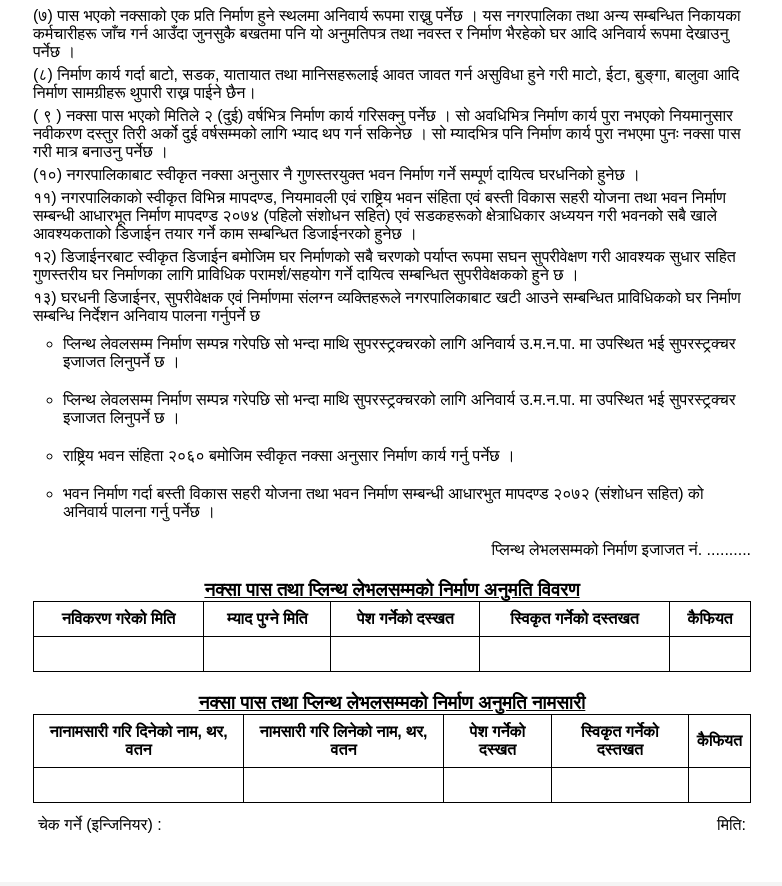
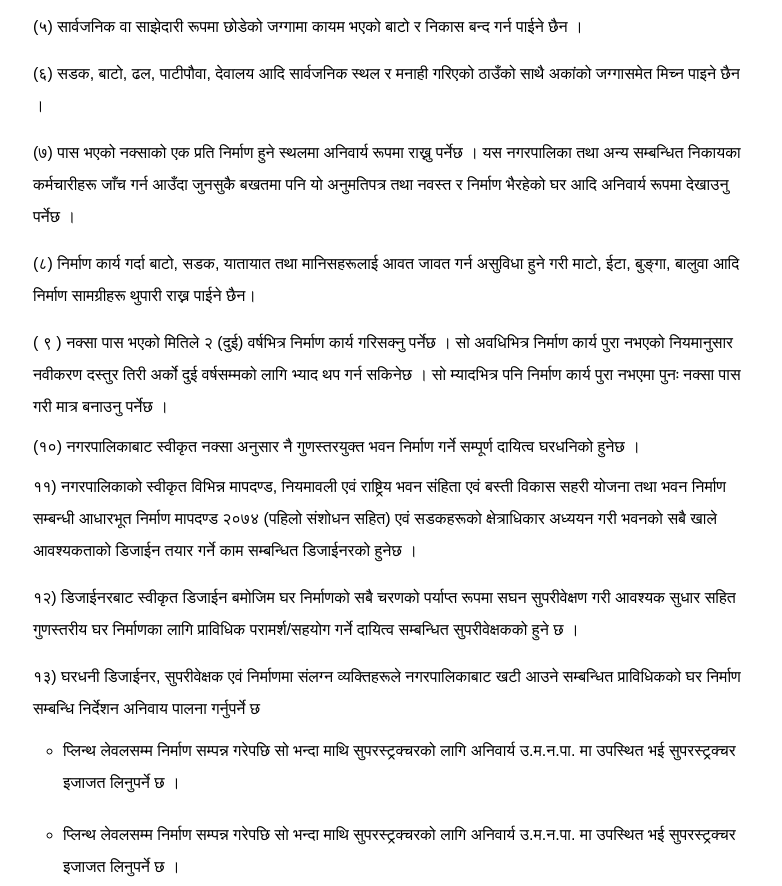
Before and after one commit to bhuwan71/pdf-file, a plain HTML site: page newPdf.html in a window 1280 px wide. Shown: the part 1568-2454 px from the top of the page, without its empty margins (248-1030 px from the left). Drawn offline with Linux system fonts and the light colour scheme.

Commit message:
pdf form

```diff
--- a/newPdf.html
+++ b/newPdf.html
@@ -148,7 +148,6 @@
                         </tr>
                     </tbody>
                 </table>
-
               </p>
 
               <p style="padding-top: 16px; padding-bottom: 16px">
@@ -347,20 +346,20 @@
 
             <h3 style="text-align: center; padding: 30px 0; text-decoration: underline;">निर्माण कार्य गर्दा पालना गर्नुपर्ने शर्तहरू :</h3>
 
-            <ul style="list-style: none; display: flex; flex-direction: column; gap:5px;">
+            <ul style="list-style: none; display: flex; flex-direction: column; gap:15px;">
                 <li>(१) सिमानाको पर्खाल बनाउँदा गाह्रोको हकमा आ-आफ्नो छुट्टाछुट्टै किलास कायम गर्नुपर्ने छ ।</li>
                 <li>(२) नक्सामा लेखिएको भन्दा घटी बढी गरी बनाउनु हुदैन ।</li>
                 <li>(३) कौशीको निकाश तर्काउने डुड नराखी रेन वाटर (गोलो) पाईप राख्नु पर्नेछ ।</li>
-                <li>(४) अर्कालाई दुर्गन्ध नआउने गरी आफ्नो हकको जग्गा हार्षी तथा सेप्टिक टैंक अनिवार्य रूपमा बनाउनु पर्नेछ र सो स्थानमा चर्पीको निकास जोड्ने स्वीकृत ढलको व्यवस्था नभएको खण्डमा आवश्यकता अनुसार सोकपटि पनि बनाउनु पर्नेछ ।</li>
-                <li>(५) सार्वजनिक वा साझेदारी रूपमा छोडेको जग्गामा कायम भएको बाटो र निकास बन्द गर्न पाईने छैन ।</li>
-                <li>(६) सडक, बाटो, ढल, पाटीपौवा, देवालय आदि सार्वजनिक स्थल र मनाही गरिएको ठाउँको साथै अकांको जग्गासमेत मिच्न पाइने छैन ।</li>
-                <li>(७) पास भएको नक्साको एक प्रति निर्माण हुने स्थलमा अनिवार्य रूपमा राख्नु पर्नेछ । यस नगरपालिका तथा अन्य सम्बन्धित निकायका कर्मचारीहरू जाँच गर्न आउँदा जुनसुकै बखतमा पनि यो अनुमतिपत्र तथा नवस्त र निर्माण भैरहेको घर आदि अनिवार्य रूपमा देखाउनु पर्नेछ ।</li>
-                <li>(८) निर्माण कार्य गर्दा बाटो, सडक, यातायात तथा मानिसहरूलाई आवत जावत गर्न असुविधा हुने गरी माटो, ईटा, बुङ्गा, बालुवा आदि निर्माण सामग्रीहरू थुपारी राख्न पाईने छैन।</li>
-                <li>( ९ ) नक्सा पास भएको मितिले २ (दुई) वर्षभित्र निर्माण कार्य गरिसक्नु पर्नेछ । सो अवधिभित्र निर्माण कार्य पुरा नभएको नियमानुसार नवीकरण दस्तुर तिरी अर्को दुई वर्षसम्मको लागि भ्याद थप गर्न सकिनेछ । सो म्यादभित्र पनि निर्माण कार्य पुरा नभएमा पुनः नक्सा पास गरी मात्र बनाउनु पर्नेछ ।</li>
+                <li style="line-height: 2;">(४) अर्कालाई दुर्गन्ध नआउने गरी आफ्नो हकको जग्गा हार्षी तथा सेप्टिक टैंक अनिवार्य रूपमा बनाउनु पर्नेछ र सो स्थानमा चर्पीको निकास जोड्ने स्वीकृत ढलको व्यवस्था नभएको खण्डमा आवश्यकता अनुसार सोकपटि पनि बनाउनु पर्नेछ ।</li>
+                <li style="line-height: 2;">(५) सार्वजनिक वा साझेदारी रूपमा छोडेको जग्गामा कायम भएको बाटो र निकास बन्द गर्न पाईने छैन ।</li>
+                <li style="line-height: 2;">(६) सडक, बाटो, ढल, पाटीपौवा, देवालय आदि सार्वजनिक स्थल र मनाही गरिएको ठाउँको साथै अकांको जग्गासमेत मिच्न पाइने छैन ।</li>
+                <li style="line-height: 2;">(७) पास भएको नक्साको एक प्रति निर्माण हुने स्थलमा अनिवार्य रूपमा राख्नु पर्नेछ । यस नगरपालिका तथा अन्य सम्बन्धित निकायका कर्मचारीहरू जाँच गर्न आउँदा जुनसुकै बखतमा पनि यो अनुमतिपत्र तथा नवस्त र निर्माण भैरहेको घर आदि अनिवार्य रूपमा देखाउनु पर्नेछ ।</li>
+                <li style="line-height: 2;">(८) निर्माण कार्य गर्दा बाटो, सडक, यातायात तथा मानिसहरूलाई आवत जावत गर्न असुविधा हुने गरी माटो, ईटा, बुङ्गा, बालुवा आदि निर्माण सामग्रीहरू थुपारी राख्न पाईने छैन।</li>
+                <li style="line-height: 2;">( ९ ) नक्सा पास भएको मितिले २ (दुई) वर्षभित्र निर्माण कार्य गरिसक्नु पर्नेछ । सो अवधिभित्र निर्माण कार्य पुरा नभएको नियमानुसार नवीकरण दस्तुर तिरी अर्को दुई वर्षसम्मको लागि भ्याद थप गर्न सकिनेछ । सो म्यादभित्र पनि निर्माण कार्य पुरा नभएमा पुनः नक्सा पास गरी मात्र बनाउनु पर्नेछ ।</li>
                 <li>(१०) नगरपालिकाबाट स्वीकृत नक्सा अनुसार नै गुणस्तरयुक्त भवन निर्माण गर्ने सम्पूर्ण दायित्व घरधनिको हुनेछ ।</li>
-                <li>११) नगरपालिकाको स्वीकृत विभिन्न मापदण्ड, नियमावली एवं राष्ट्रिय भवन संहिता एवं बस्ती विकास सहरी योजना तथा भवन निर्माण सम्बन्धी आधारभूत निर्माण मापदण्ड २०७४ (पहिलो संशोधन सहित) एवं सडकहरूको क्षेत्राधिकार अध्ययन गरी भवनको सबै खाले आवश्यकताको डिजाईन तयार गर्ने काम सम्बन्धित डिजाईनरको हुनेछ ।</li>
-                <li>१२) डिजाईनरबाट स्वीकृत डिजाईन बमोजिम घर निर्माणको सबै चरणको पर्याप्त रूपमा सघन सुपरीवेक्षण गरी आवश्यक सुधार सहित गुणस्तरीय घर निर्माणका लागि प्राविधिक परामर्श/सहयोग गर्ने दायित्व सम्बन्धित सुपरीवेक्षकको हुने छ ।</li>
-                <li>
+                <li style="line-height: 2;">११) नगरपालिकाको स्वीकृत विभिन्न मापदण्ड, नियमावली एवं राष्ट्रिय भवन संहिता एवं बस्ती विकास सहरी योजना तथा भवन निर्माण सम्बन्धी आधारभूत निर्माण मापदण्ड २०७४ (पहिलो संशोधन सहित) एवं सडकहरूको क्षेत्राधिकार अध्ययन गरी भवनको सबै खाले आवश्यकताको डिजाईन तयार गर्ने काम सम्बन्धित डिजाईनरको हुनेछ ।</li>
+                <li style="line-height: 2;">१२) डिजाईनरबाट स्वीकृत डिजाईन बमोजिम घर निर्माणको सबै चरणको पर्याप्त रूपमा सघन सुपरीवेक्षण गरी आवश्यक सुधार सहित गुणस्तरीय घर निर्माणका लागि प्राविधिक परामर्श/सहयोग गर्ने दायित्व सम्बन्धित सुपरीवेक्षकको हुने छ ।</li>
+                <li style="line-height: 2;">
                     १३) घरधनी डिजाईनर, सुपरीवेक्षक एवं निर्माणमा संलग्न व्यक्तिहरूले नगरपालिकाबाट खटी आउने सम्बन्धित प्राविधिकको घर निर्माण सम्बन्धि निर्देशन अनिवाय पालना गर्नुपर्ने छ
                     <ul style="padding-left: 30px; padding-top: 10px; display: flex; flex-direction: column; gap:20px; ">
                         <li>प्लिन्थ लेवलसम्म निर्माण सम्पन्न गरेपछि सो भन्दा माथि सुपरस्ट्रक्चरको लागि अनिवार्य उ.म.न.पा. मा उपस्थित भई सुपरस्ट्रक्चर इजाजत लिनुपर्ने छ ।</li>
@@ -376,7 +375,7 @@
                 प्लिन्थ लेभलसम्मको निर्माण इजाजत नं. ..........
             </p>
 
-            <h3 style="text-align: center; padding-top: 20px; text-decoration: underline;">नक्सा पास तथा प्लिन्थ लेभलसम्मको निर्माण अनुमति विवरण</h3>
+            <h3 style="text-align: center; padding: 20px 0; text-decoration: underline;">नक्सा पास तथा प्लिन्थ लेभलसम्मको निर्माण अनुमति विवरण</h3>
 
             <table style="border-collapse: collapse; margin-bottom: 0px; width: 100%;">
                 <thead>
@@ -399,7 +398,7 @@
                 </tbody>
             </table>
 
-            <h3 style="text-align: center; padding-top: 20px; text-decoration: underline;">नक्सा पास तथा प्लिन्थ लेभलसम्मको निर्माण अनुमति नामसारी</h3>
+            <h3 style="text-align: center; padding: 20px 0; text-decoration: underline;">नक्सा पास तथा प्लिन्थ लेभलसम्मको निर्माण अनुमति नामसारी</h3>
 
             <table style="border-collapse: collapse; margin-bottom: 0.2rem; width: 100%;">
                 <thead>
@@ -2073,7 +2072,7 @@
                             <p>न.पा. रजिष्ट्रेशन नं.:......................................................................................................................................................</p>
                             <p style="padding: 20px 0;">सही::.........................................................................................................................................................</p>
                             <p>मिति :....................................................................................................................................................</p>
-                            <p style="padding: 20px 0;">स्वीकृत नक्सा अनुसार हाललाई........................... तल्लासम्म निर्माण गर्न डिजाईन गरेको र भविष्यमा........................................... तल्लासम्म निर्माण गर्न सकिने गरी डिजाईन तयार गरी पेश गरेको छु ।</p>
+                            <p style="padding: 20px 0; line-height: 2;">स्वीकृत नक्सा अनुसार हाललाई........................... तल्लासम्म निर्माण गर्न डिजाईन गरेको र भविष्यमा........................................... तल्लासम्म निर्माण गर्न सकिने गरी डिजाईन तयार गरी पेश गरेको छु ।</p>
                         </div>
                      </div>
                      <p style="margin-top: 250px;">डिजाईनरको सही......................................</p>
@@ -2102,12 +2101,7 @@
                             </h3>
                         </div>
                         <div>
-
-
                        </div>
-
-
-
                      </div>
 
                      <p style="padding: 10px 0; line-height: 2;">
```
Also changed, not shown: index.html (+0 -3 lines).
